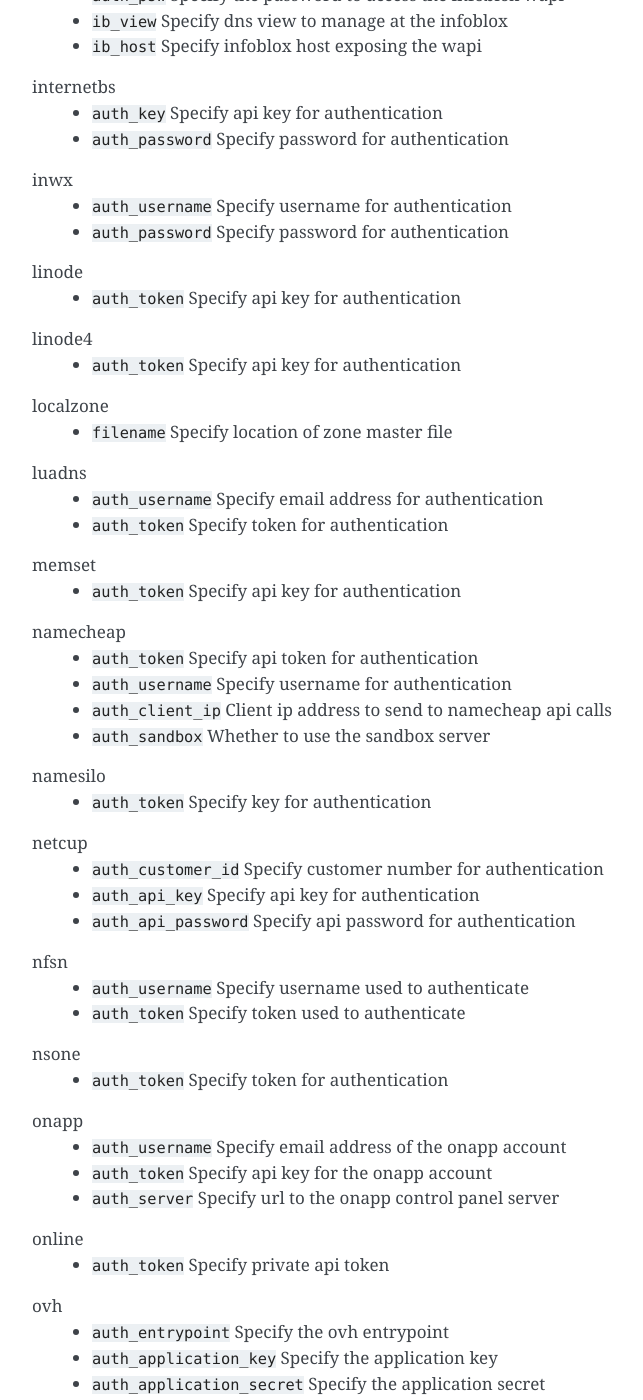
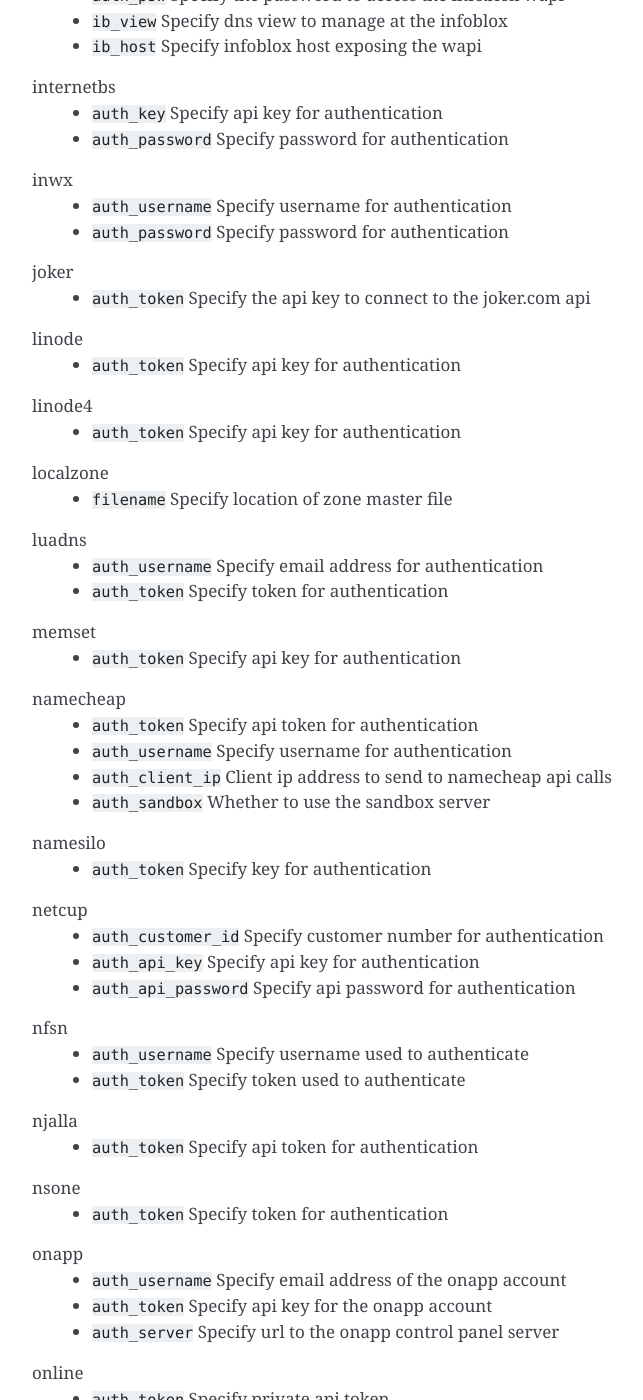
Before and after one commit to adferrand/dnsrobocert, a Sphinx documentation site: the page built from docs/providers_options.rst, in a window 1280 px wide and 1400 px high, scrolled down 4487 px. Shown: the whole window, without its empty margins (388-1031 px from the left). Built offline with Sphinx 7.4.7, drawn with Linux system fonts in a browser that asks for light colours; some of the changed text lies outside the part shown.

```diff
--- a/docs/providers_options.rst
+++ b/docs/providers_options.rst
@@ -24,23 +24,23 @@ The following Lexicon providers are supported by DNSroboCert.
 +----------------+----------------+----------------+----------------+
 |henet_          |hetzner_        |hostingde_      |hover_          |
 +----------------+----------------+----------------+----------------+
-|infoblox_       |internetbs_     |inwx_           |linode_         |
+|infoblox_       |internetbs_     |inwx_           |joker_          |
 +----------------+----------------+----------------+----------------+
-|linode4_        |localzone_      |luadns_         |memset_         |
+|linode_         |linode4_        |localzone_      |luadns_         |
 +----------------+----------------+----------------+----------------+
-|namecheap_      |namesilo_       |netcup_         |nfsn_           |
+|memset_         |namecheap_      |namesilo_       |netcup_         |
 +----------------+----------------+----------------+----------------+
-|nsone_          |onapp_          |online_         |ovh_            |
+|nfsn_           |njalla_         |nsone_          |onapp_          |
 +----------------+----------------+----------------+----------------+
-|plesk_          |pointhq_        |powerdns_       |rackspace_      |
+|online_         |ovh_            |plesk_          |pointhq_        |
 +----------------+----------------+----------------+----------------+
-|rage4_          |rcodezero_      |route53_        |safedns_        |
+|powerdns_       |rackspace_      |rage4_          |rcodezero_      |
 +----------------+----------------+----------------+----------------+
-|sakuracloud_    |softlayer_      |subreg_         |transip_        |
+|route53_        |safedns_        |sakuracloud_    |softlayer_      |
 +----------------+----------------+----------------+----------------+
-|ultradns_       |vultr_          |yandex_         |zeit_           |
+|transip_        |ultradns_       |vultr_          |yandex_         |
 +----------------+----------------+----------------+----------------+
-|zilore_         |zonomi_         |                |                |
+|zeit_           |zilore_         |zonomi_         |                |
 +----------------+----------------+----------------+----------------+
 
 Providers options
@@ -270,6 +270,11 @@ inwx
     * ``auth_username`` Specify username for authentication
     * ``auth_password`` Specify password for authentication
 
+.. _joker:
+
+joker
+    * ``auth_token`` Specify the api key to connect to the joker.com api
+
 .. _linode:
 
 linode
@@ -321,6 +326,11 @@ netcup
 nfsn
     * ``auth_username`` Specify username used to authenticate
     * ``auth_token`` Specify token used to authenticate
+
+.. _njalla:
+
+njalla
+    * ``auth_token`` Specify api token for authentication
 
 .. _nsone:
 
--- a/pyproject.toml
+++ b/pyproject.toml
@@ -42,7 +42,7 @@ homepage = "https://dnsrobocert.readthedocs.io"
 python = "^3.6"
 acme = "==1.9.0"
 certbot = "==1.9.0"
-dns-lexicon = { version = "==3.5.0", extras = [ "full" ] }
+dns-lexicon = { version = "==3.5.1", extras = [ "full" ] }
 # Optional deps on dns-lexicon
 zeep = "*"
 xmltodict = "*"
```
Also changed, not shown: other parts of docs/providers_options.rst (+0 -6 lines), CHANGELOG.md (+2 -0 lines), 1 other file.
